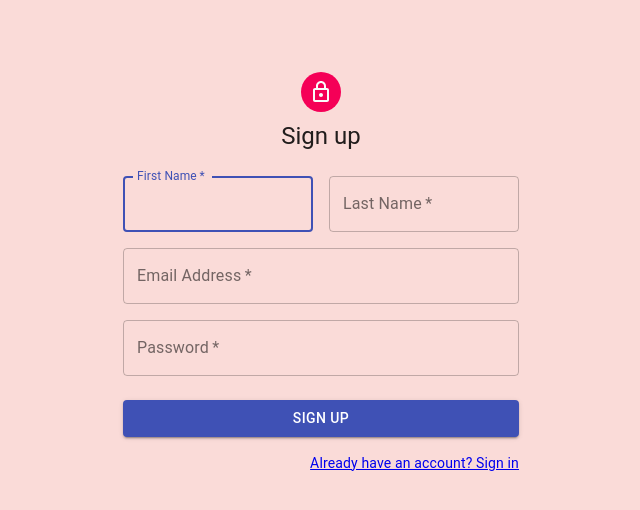
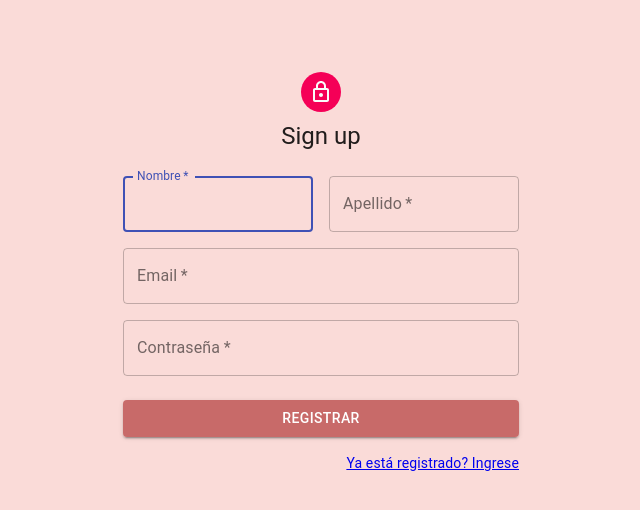
Before and after one commit to taosoft/ecommerce-child-clothes, a React (Create React App) app in the folder frontend/: page /singup in a window 1280 px wide. Shown: the top 510 px of the page, without its empty margins (319-959 px from the left). Built offline with nearby package versions, Linux system fonts and the light colour scheme; no server answers; what react-swipeable-views-utils would draw is missing.

Commit message:
WIP Login flow

```diff
--- a/frontend/src/Components/Cart/Checkout.js
+++ b/frontend/src/Components/Cart/Checkout.js
@@ -120,7 +120,7 @@ export default function Checkout() {
                     className={classes.button}
                     disabled={cartProducts.length === 0}
                   >
-                    {activeStep === steps.length - 1 ? 'Place order' : 'Next'}
+                    {activeStep === steps.length - 1 ? 'Comprar' : 'Siguiente'}
                   </Button>
                 </div>
               </React.Fragment>
--- a/frontend/src/Components/LandingPage/Header.jsx
+++ b/frontend/src/Components/LandingPage/Header.jsx
@@ -20,9 +20,10 @@ import { Redirect, Link } from 'react-router-dom'
 import Button from '@material-ui/core/Button';
 import HomeIcon from '@material-ui/icons/Home';
 import { useSelector } from 'react-redux';
-import { selectIsLogged } from '../../app/stores/authSlice';
+import { selectIsLogged, selectLoggedUser } from '../../app/stores/authSlice';
 import CardBadge from '../ProductList/CardBadge';
 import { selectCartCount } from '../../app/stores/cartSlice';
+import Paper from '@material-ui/core/Paper';
 
 const useStyles = makeStyles((theme) => ({
   root: {
@@ -82,12 +83,20 @@ const useStyles = makeStyles((theme) => ({
   fullList: {
     width: 'auto',
   },
+  paper: {
+    padding: theme.spacing(2),
+    textAlign: 'center',
+    color: theme.palette.text.secondary,
+    flex: '1 0 auto',
+    margin: theme.spacing(1),
+  },
 }));
 
 export default function Header({ showSearchBar = true, showCartBadge = true , searchText = null}) {
   const classes = useStyles();
   const isLoggedIn = useSelector(selectIsLogged);
   const cartCount = useSelector(selectCartCount);
+  const loggedUser = useSelector(selectLoggedUser);
 
   const [redirect, setRedirect] = useState(null)
   const [state, setState] = useState({
@@ -96,7 +105,10 @@ export default function Header({ showSearchBar = true, showCartBadge = true , se
   });
 
   const redirectToCart = () => {
-    setRedirect('/cart');
+    if (isLoggedIn)
+      setRedirect('/cart');
+    else
+      setRedirect('/login');
   }
 
   const handleSearch = (event) => {
@@ -125,6 +137,7 @@ export default function Header({ showSearchBar = true, showCartBadge = true , se
     >
       <List>
         {[{text: 'Productos', show: true, component: ShoppingBasketIcon, path: "/products"},
+          // {text: 'Dashboard', show: loggedUser?.isAdmin, component: DashboardIcon, path: "/dashboard"}]
           {text: 'Dashboard', show: true, component: DashboardIcon, path: "/dashboard"}]
           .filter((data) => data.show === true)
           .map((data, index) => {
@@ -156,6 +169,7 @@ export default function Header({ showSearchBar = true, showCartBadge = true , se
               );
             }
         )}
+        {isLoggedIn && (<Paper className={classes.paper}>{loggedUser.firstName + ' ' + loggedUser.lastName}</Paper>)}
       </List>
     </div>
   );
--- a/frontend/src/Components/Login/Login.js
+++ b/frontend/src/Components/Login/Login.js
@@ -2,8 +2,6 @@ import Avatar from '@material-ui/core/Avatar';
 import Button from '@material-ui/core/Button';
 import CssBaseline from '@material-ui/core/CssBaseline';
 import TextField from '@material-ui/core/TextField';
-import FormControlLabel from '@material-ui/core/FormControlLabel';
-import Checkbox from '@material-ui/core/Checkbox';
 import { Link } from 'react-router-dom';
 import Grid from '@material-ui/core/Grid';
 import LockOutlinedIcon from '@material-ui/icons/LockOutlined';
@@ -28,7 +26,11 @@ const useStyles = makeStyles((theme) => ({
   },
   submit: {
     margin: theme.spacing(3, 0, 2),
-  },
+    backgroundColor: '#b53f3fb8',
+    '&:hover': {
+      backgroundColor: '#b53f3f'
+    }
+  }
 }));
 
 export default function Login() {
@@ -51,7 +53,7 @@ export default function Login() {
             required
             fullWidth
             id="email"
-            label="Email Address"
+            label="Email"
             name="email"
             autoComplete="email"
             autoFocus
@@ -62,7 +64,7 @@ export default function Login() {
             required
             fullWidth
             name="password"
-            label="Password"
+            label="Contraseña"
             type="password"
             id="password"
             autoComplete="current-password"
@@ -73,13 +75,14 @@ export default function Login() {
             variant="contained"
             color="primary"
             className={classes.submit}
+            // onClick={}
           >
-            Sign In
+            Ingresar
           </Button>
           <Grid container>
             <Grid item>
               <Link to="/singup" variant="body2">
-                {"Don't have an account? Sign Up"}
+                {"Todavía no tiene cuenta? Regístrese"}
               </Link>
             </Grid>
           </Grid>
--- a/frontend/src/Components/SignUp/SignUp.js
+++ b/frontend/src/Components/SignUp/SignUp.js
@@ -26,6 +26,10 @@ const useStyles = makeStyles((theme) => ({
   },
   submit: {
     margin: theme.spacing(3, 0, 2),
+    backgroundColor: '#b53f3fb8',
+    '&:hover': {
+      backgroundColor: '#b53f3f'
+    }
   },
 }));
 
@@ -52,7 +56,7 @@ export default function SignUp() {
                 required
                 fullWidth
                 id="firstName"
-                label="First Name"
+                label="Nombre"
                 autoFocus
               />
             </Grid>
@@ -62,7 +66,7 @@ export default function SignUp() {
                 required
                 fullWidth
                 id="lastName"
-                label="Last Name"
+                label="Apellido"
                 name="lastName"
                 autoComplete="lname"
               />
@@ -73,7 +77,7 @@ export default function SignUp() {
                 required
                 fullWidth
                 id="email"
-                label="Email Address"
+                label="Email"
                 name="email"
                 autoComplete="email"
               />
@@ -84,7 +88,7 @@ export default function SignUp() {
                 required
                 fullWidth
                 name="password"
-                label="Password"
+                label="Contraseña"
                 type="password"
                 id="password"
                 autoComplete="current-password"
@@ -98,12 +102,12 @@ export default function SignUp() {
             color="primary"
             className={classes.submit}
           >
-            Sign Up
+            Registrar
           </Button>
           <Grid container justify="flex-end">
             <Grid item>
               <Link to="/login" variant="body2">
-                Already have an account? Sign in
+                Ya está registrado? Ingrese
               </Link>
             </Grid>
           </Grid>
--- a/frontend/src/Router.js
+++ b/frontend/src/Router.js
@@ -7,7 +7,6 @@ import Login from "./Components/Login/Login";
 import SignUp from "./Components/SignUp/SignUp";
 import AddProduct from './Components/Dashboard/AddProduct'
 import Checkout from "./Components/Cart/Checkout";
-
 
 function Router() {
   return (
```
Also changed, not shown: 2 other files (tests, documents, lock files or other folders).
